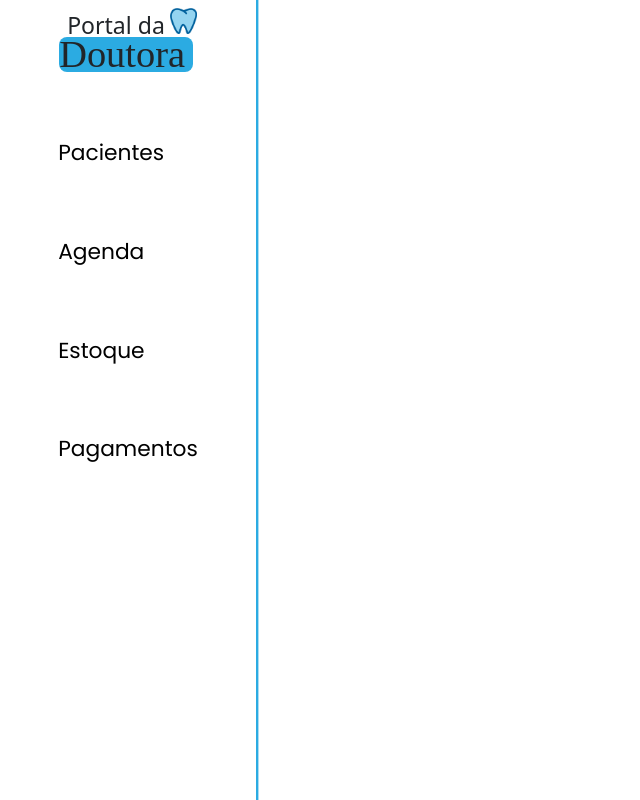
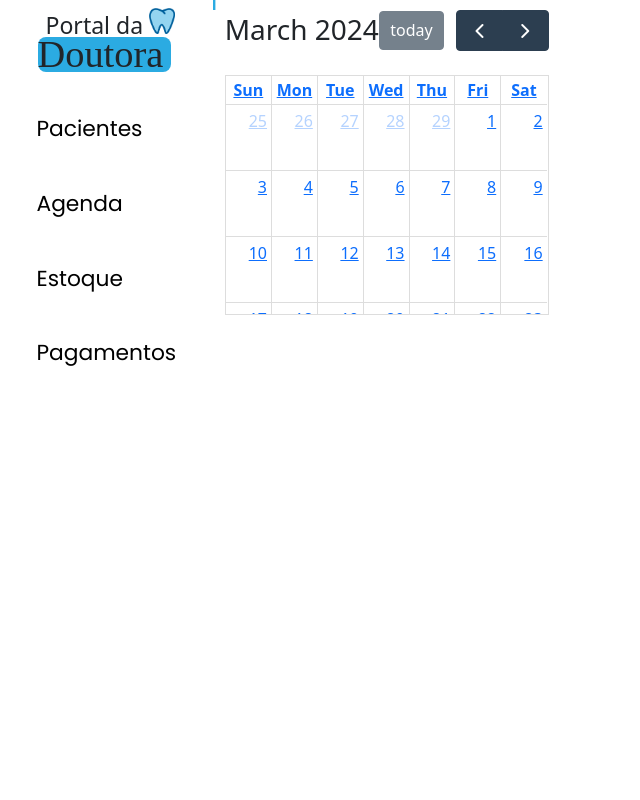
Before and after one commit to dsm-cefet-rj/ti-2024-1-grupo-8-1, a React (Create React App) app: page / in a window 1280 px wide. Both pictures are taken after a click on the button "Agenda". Shown: the whole page, without its empty margins (0-640 px from the left). Built offline with nearby package versions, Linux system fonts and the light colour scheme; a web font is replaced by a local one.

Commit message:
atualização do componente agenda

```diff
--- a/package.json
+++ b/package.json
@@ -3,6 +3,7 @@
   "version": "0.1.0",
   "private": true,
   "dependencies": {
+    "@fullcalendar/bootstrap5": "^6.1.11",
     "@fullcalendar/core": "^6.1.11",
     "@fullcalendar/daygrid": "^6.1.11",
     "@fullcalendar/interaction": "^6.1.11",
--- a/src/Componentes/ComponentesAgenda/Agenda.jsx
+++ b/src/Componentes/ComponentesAgenda/Agenda.jsx
@@ -1,15 +1,27 @@
-import React from 'react'
-import { createRoot } from 'react-dom/client'
-import ExibirCalendario from './Calendario/exibirCalendario'
-import './stylesAgenda.css'
+import React, { useEffect, useState } from 'react';
+import '../styles.css';
+import FullCalendar from '@fullcalendar/react'
+import dayGridPlugin from '@fullcalendar/daygrid'
+import interactionPlugin from "@fullcalendar/interaction"
 
-function Agenda(){
-  return(
-    document.addEventListener('DOMContentLoaded', function() {
-      createRoot(document.body.appendChild(document.createElement('div')))
-        .render(<ExibirCalendario />)
-    })
-  )
+function Agenda() {
+
+  const handleDateClick = (arg) =>{
+    alert(arg.dateStr)
+  }
+
+
+
+
+  return (
+    <div className= "container-lg">
+      <form className= "row g-3">
+        <div className= "col-12">
+          <FullCalendar plugins={[ dayGridPlugin, interactionPlugin ]} dateClick={handleDateClick} initialView="dayGridMonth" updateSize/>
+        </div>
+      </form>
+    </div>
+  );
 }
 
-export default Agenda
+export default Agenda;
--- a/src/Componentes/ComponentesAgenda/Calendario/exibirCalendario.jsx
+++ b/src/Componentes/ComponentesAgenda/Calendario/exibirCalendario.jsx
@@ -5,6 +5,7 @@ import dayGridPlugin from '@fullcalendar/daygrid'
 import timeGridPlugin from '@fullcalendar/timegrid'
 import interactionPlugin from '@fullcalendar/interaction'
 import { INITIAL_EVENTS, createEventId } from './event-utils'
+import '.ComponentesAgenda/stylesAgenda.css'
 
 export default function ExibirCalendario() {
     const [weekendsVisible, setWeekendsVisible] = useState(true)
```
Also changed, not shown: src/Componentes/ComponentesAgenda/Calendario/event-utils.js (line endings or trailing spaces), 1 other file (tests, documents, lock files or other folders).
